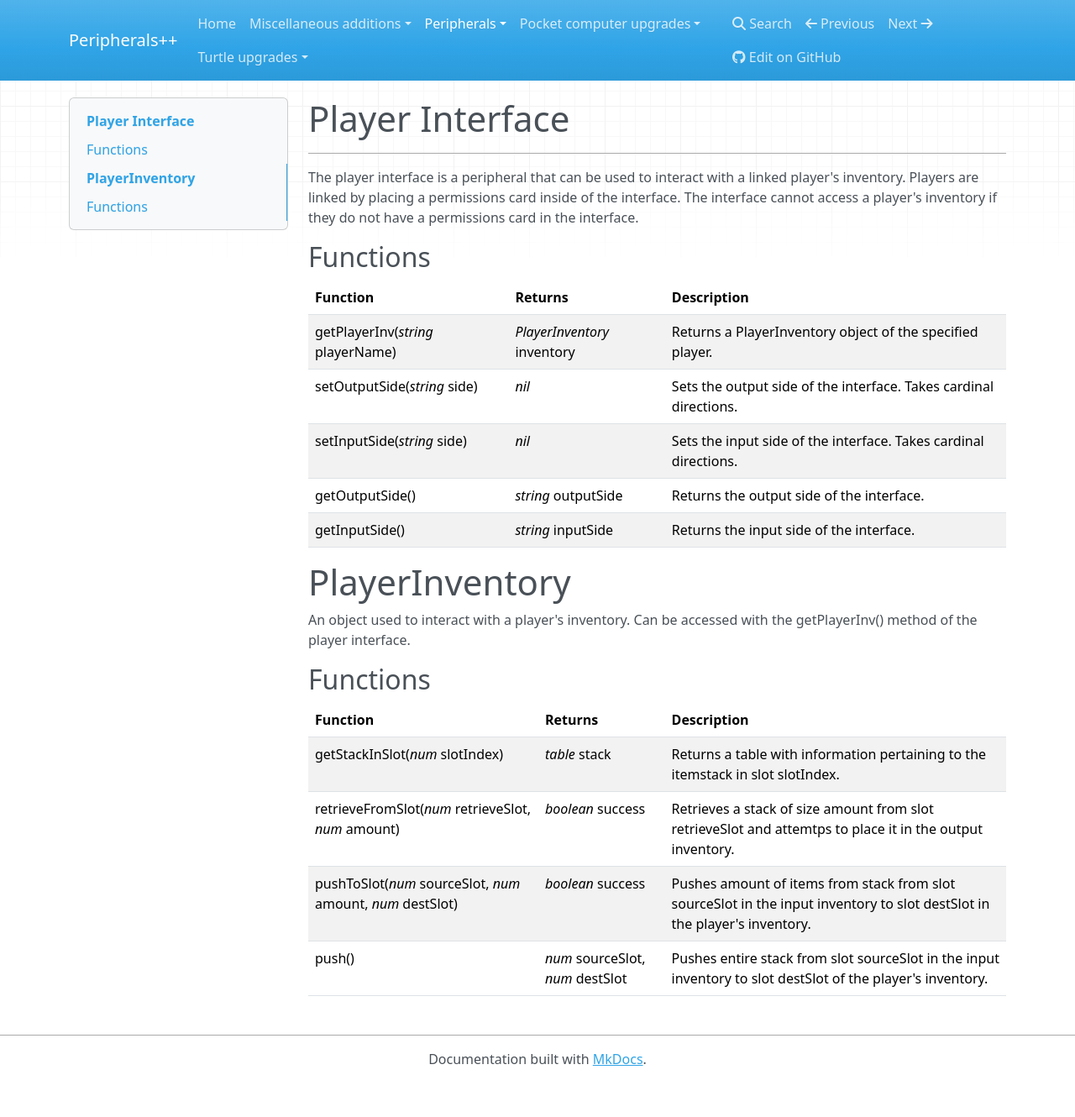
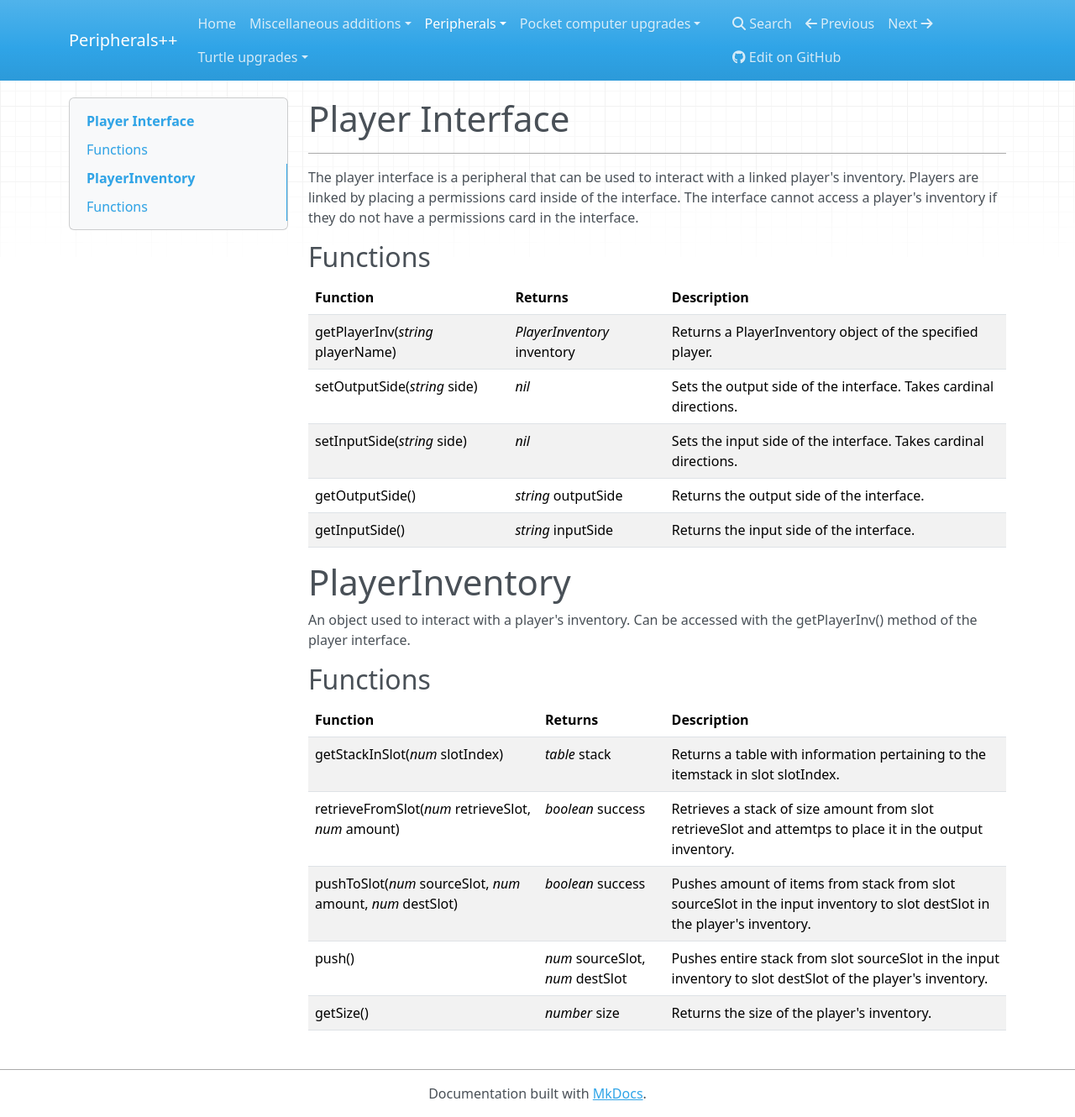
Before and after one commit to austinv11/PeripheralsPlusPlus, an MkDocs documentation site: the page built from docs/peripherals/player_interface.md, in a window 1280 px wide and 1330 px high. Shown: the whole window at 84% size. Built offline with MkDocs 1.6.1, drawn with Linux system fonts in a browser that asks for light colours; nearby versions of some CDN libraries.

Commit message:
Update player_interface.md

```diff
--- a/docs/peripherals/player_interface.md
+++ b/docs/peripherals/player_interface.md
@@ -25,3 +25,4 @@ An object used to interact with a player's inventory. Can be accessed with the g
 |retrieveFromSlot(_num_ retrieveSlot, _num_ amount)|_boolean_ success|Retrieves a stack of size amount from slot retrieveSlot and attemtps to place it in the output inventory.|
 |pushToSlot(_num_ sourceSlot, _num_ amount, _num_ destSlot)|_boolean_ success|Pushes amount of items from stack from slot sourceSlot in the input inventory to slot destSlot in the player's inventory.|
 |push()|_num_ sourceSlot, _num_ destSlot|Pushes entire stack from slot sourceSlot in the input inventory to slot destSlot of the player's inventory.|
+|getSize()|_number_ size|Returns the size of the player's inventory.|
```
